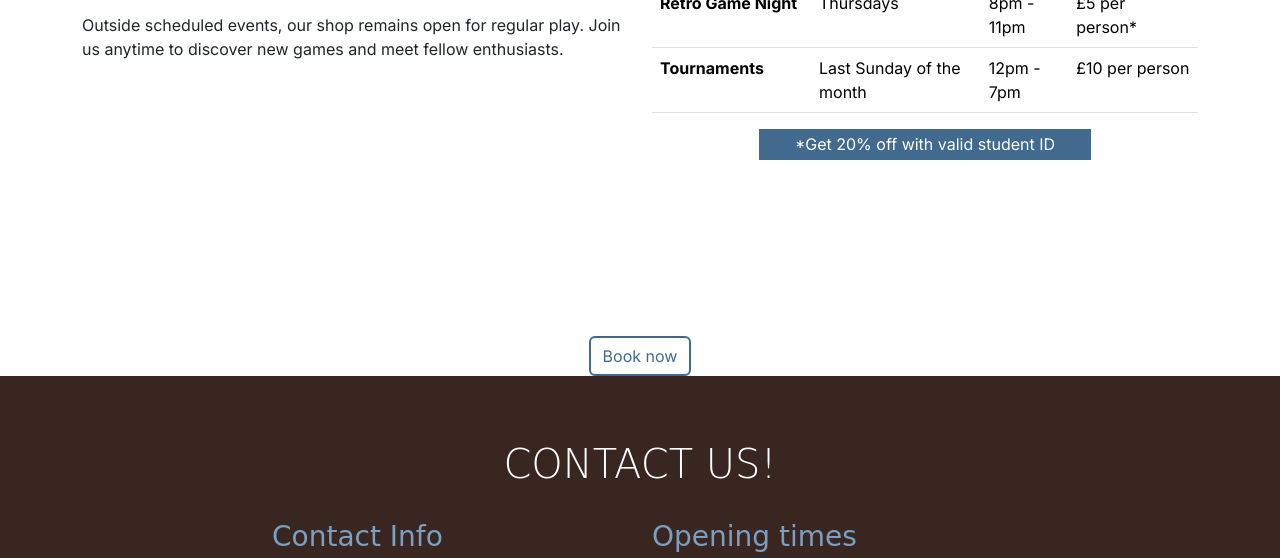
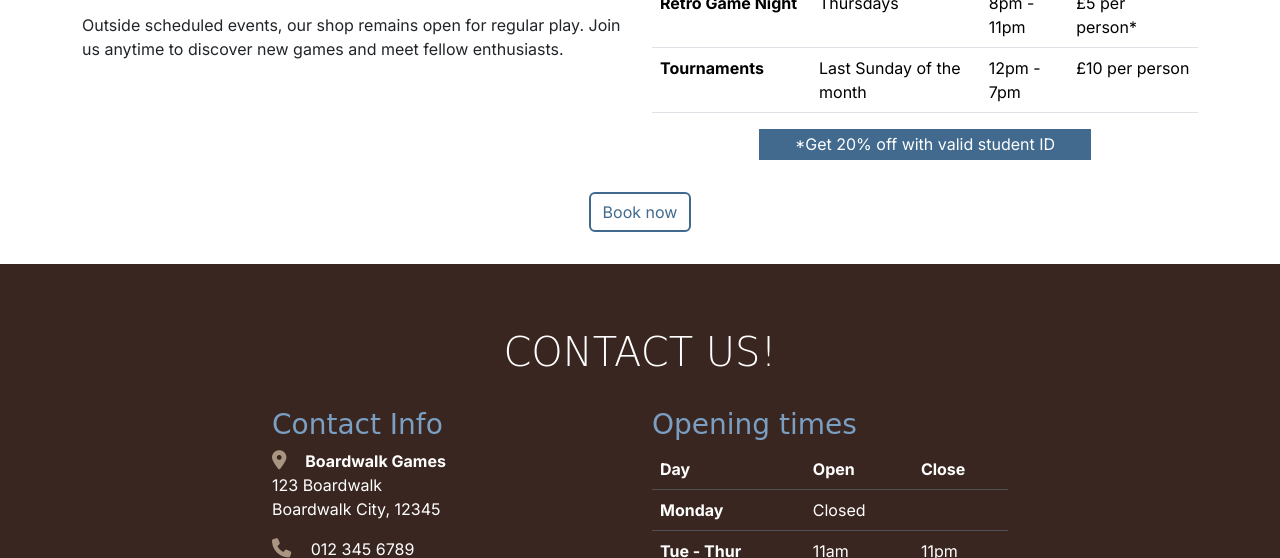
Before and after one commit to FatimahMohamed/boardwalk-games, a plain HTML site: page index.html in a window 1280 px wide. Shown: the part 1436-1994 px from the top of the page. Drawn offline with nearby package versions, Linux system fonts and the light colour scheme; a web font is replaced by a local one.

Commit message:
fix margin on book now button in events section

```diff
--- a/assets/css/style.css
+++ b/assets/css/style.css
@@ -39,7 +39,7 @@ h2 {
 }
 
 .section {
-    padding-top: 4rem;;
+    padding-top: 4rem;
 }
 
 /* Buttons */
@@ -70,7 +70,8 @@ h2 {
 .book {
     border: 2px solid var(--highlight-color);
     color: var(--highlight-color);
-    margin-top: 10rem;
+    margin-top: 1rem;
+    margin-bottom: 2rem;
 }
 
 /* Discount banner */
```
Also changed, not shown: index.html (+0 -1 lines).
